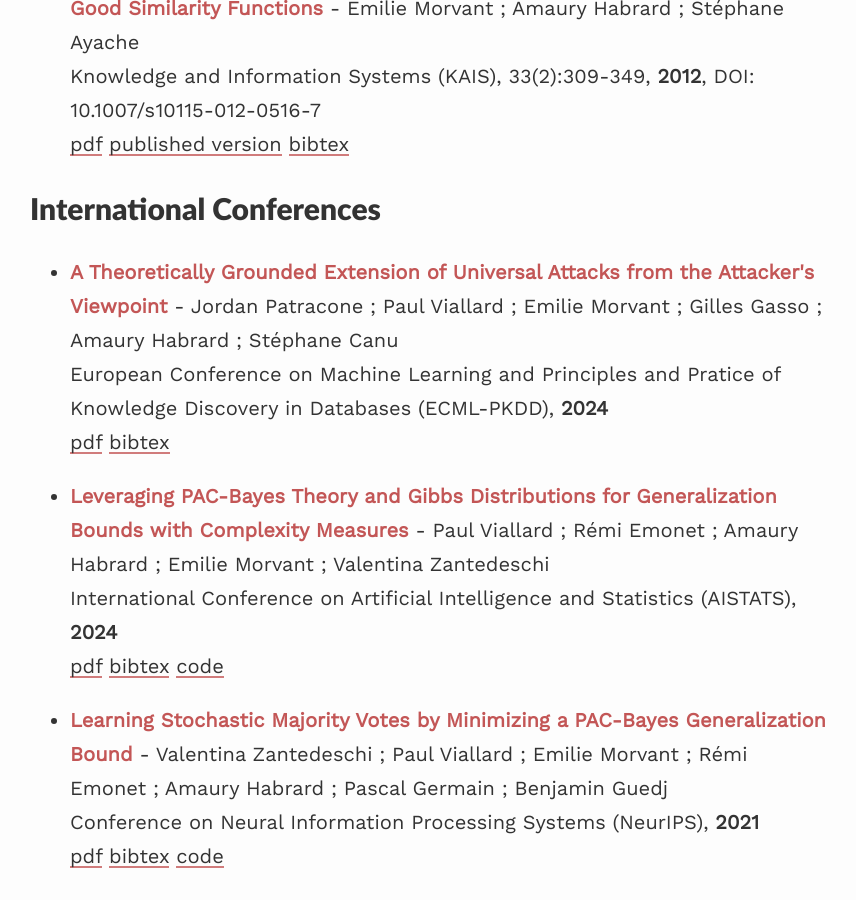
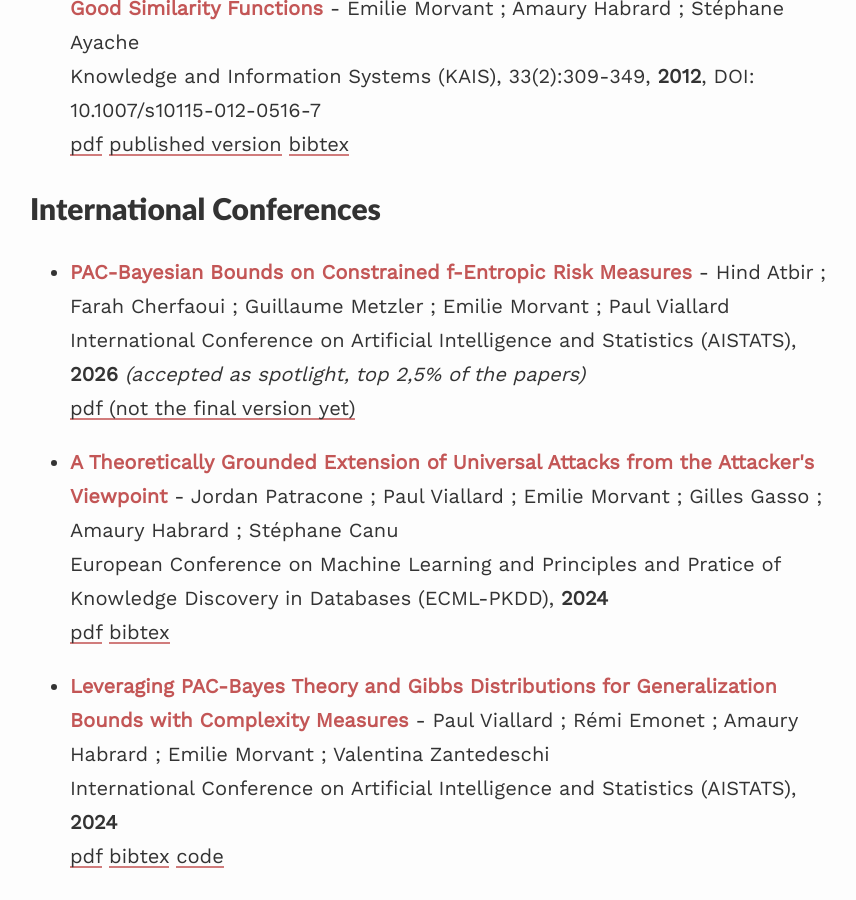
Before and after one commit to emorvant/emorvant.github.io, a Jekyll site: the page built from publications/index.md, in a window 1280 px wide and 900 px high, scrolled down 2933 px. Shown: the whole window, without its empty margins (210-1066 px from the left). Built offline with Jekyll 4.4.1, drawn with Linux system fonts in a browser that asks for light colours; some of the changed text lies outside the part shown.

Commit message:
aistats 2026

```diff
--- a/publications/index.md
+++ b/publications/index.md
@@ -72,6 +72,10 @@
 [pdf](https://hal.archives-ouvertes.fr/docs/00/68/62/05/PDF/SSDASF_draft_KAIS.pdf) [published version](https://www.springerlink.com/openurl.asp?genre=article&id=doi:10.1007/s10115-012-0516-7) [bibtex](https://hal.archives-ouvertes.fr/hal-00686205/bibtex)
 
 # International Conferences
+
+- __<titre>PAC-Bayesian Bounds on Constrained f-Entropic Risk Measures</titre>__ \-  Hind Atbir ; Farah Cherfaoui ; Guillaume Metzler ; Emilie Morvant ; Paul Viallard\
+ International Conference on Artificial Intelligence and Statistics (AISTATS), __2026__ _(accepted as spotlight, top 2,5% of the papers)_\
+[pdf (not the final version yet)](https://arxiv.org/abs/2510.11169)
 
 - __<titre>A Theoretically Grounded Extension of Universal Attacks from the Attacker's Viewpoint</titre>__ \-
  Jordan Patracone ; Paul Viallard ; Emilie Morvant ; Gilles Gasso ; Amaury Habrard ; Stéphane Canu\
```
Also changed, not shown: other parts of publications/index.md (+0 -3 lines), index.md (+1 -1 lines), 1 other file.
